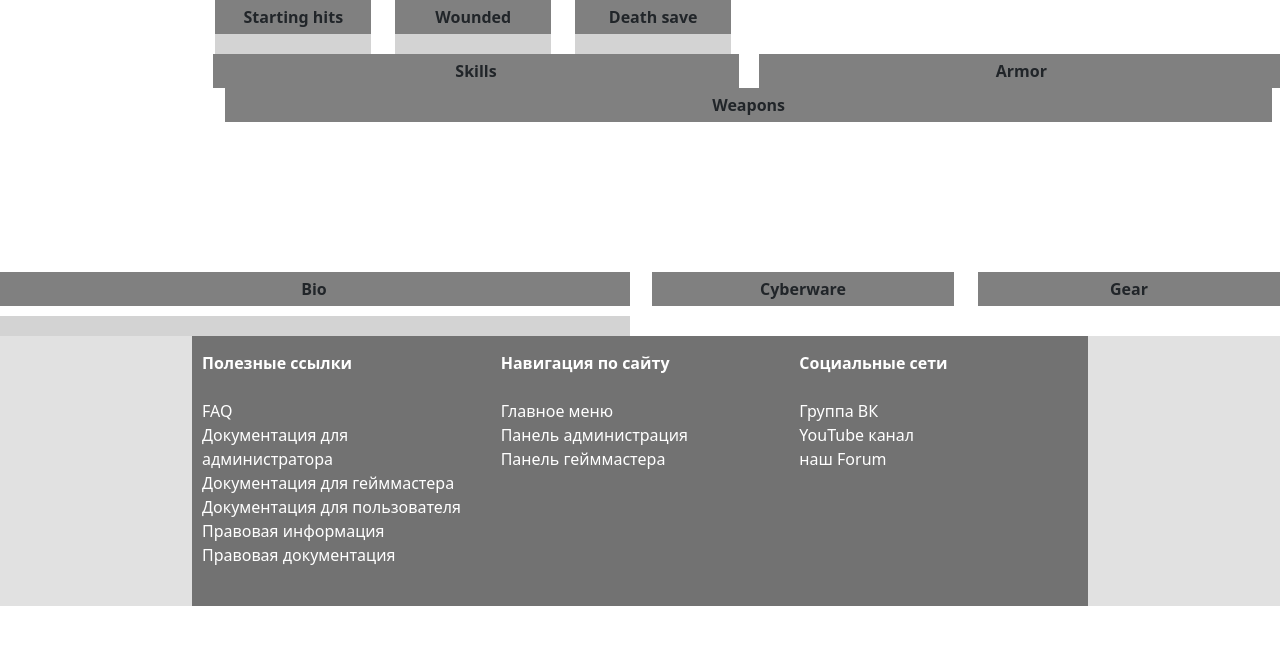
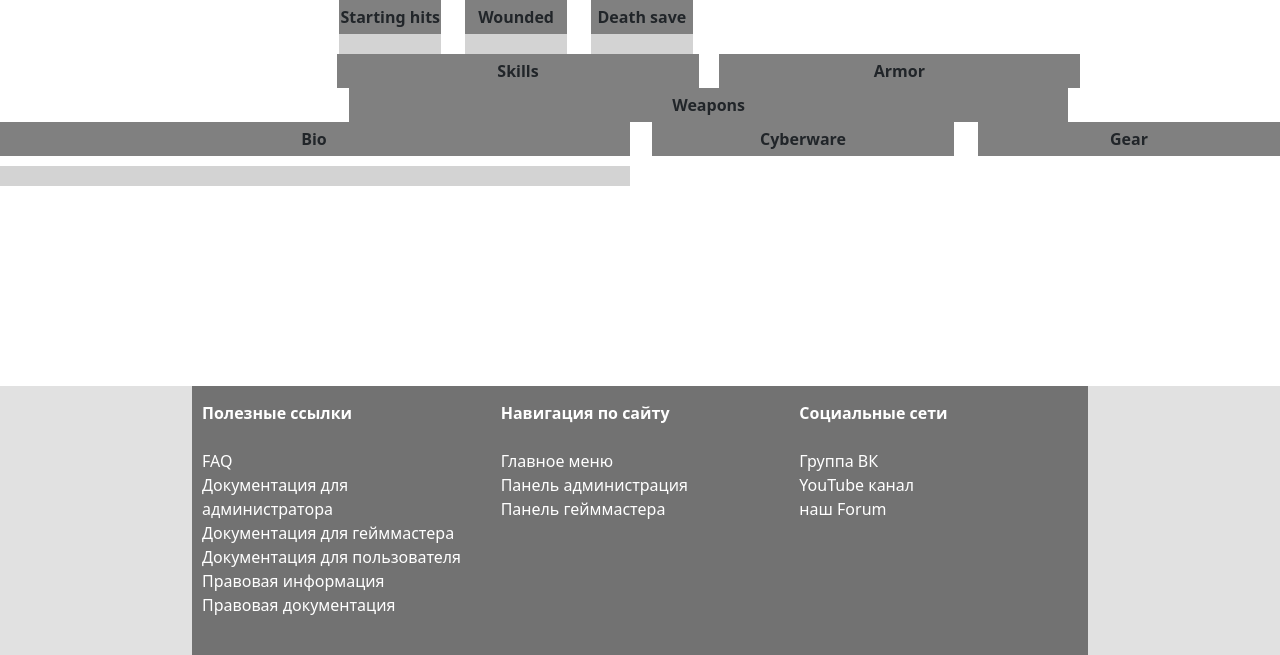
Before and after one commit to nek0trap/cybervoin_ru, a Symfony app: template templates/admin/characters/character.html.twig in a window 1280 px wide. Shown: the part 56-711 px from the top of the page. Run offline with Twig, Linux system fonts and the light colour scheme; the template is opened without the code that fills it, so the values that code supplies are empty; some libraries are stand-ins or nearby versions.

Commit message:
new models v1.1

```diff
--- a/templates/admin/characters/character.html.twig
+++ b/templates/admin/characters/character.html.twig
@@ -2,13 +2,13 @@
 
 
 {% block body %}
-    <body style="margin: 0; padding: 0">
+    <body style="margin: 0; padding: 0;">
     <head>
         <link href="https://cdn.jsdelivr.net/npm/bootstrap@5.2.0-beta1/dist/css/bootstrap.min.css" rel="stylesheet" integrity="sha384-0evHe/X+R7YkIZDRvuzKMRqM+OrBnVFBL6DOitfPri4tjfHxaWutUpFmBp4vmVor" crossorigin="anonymous">
         <link href="{{ asset('/css/character-style.css') }}" rel="stylesheet"/>
     </head>
-    <div class="row" style="margin-bottom: 150px">
-        <div class="logo-and-userpic col-2">
+    <div class="row" style="max-width: 70%; margin: 0 auto;">
+        <div class="logo-and-userpic col-2" style="margin-left: -12px">
             <div class="character-name">{{ charcter.name }}</div>
         </div>
         <div class="col">
@@ -85,7 +85,7 @@
                 </div>
             </div>
         </div>
-        <div class="side-row row">
+        <div class="side-row row" style="margin-bottom: 200px">
             <div class="col bio-box">
                 <div class="other-label">Bio</div>
                 <div class="other-box" style="margin-top: 10px">{{ charcter.bio }}</div>
```
